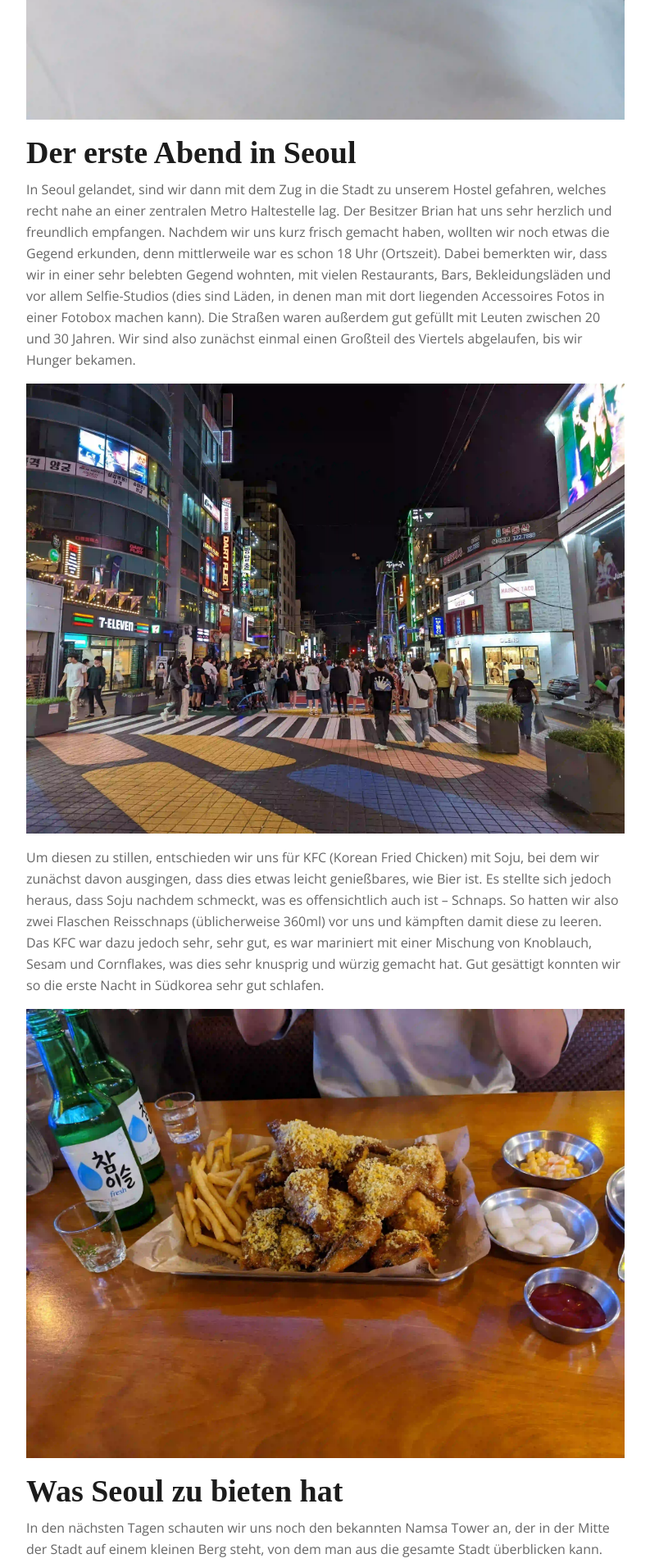
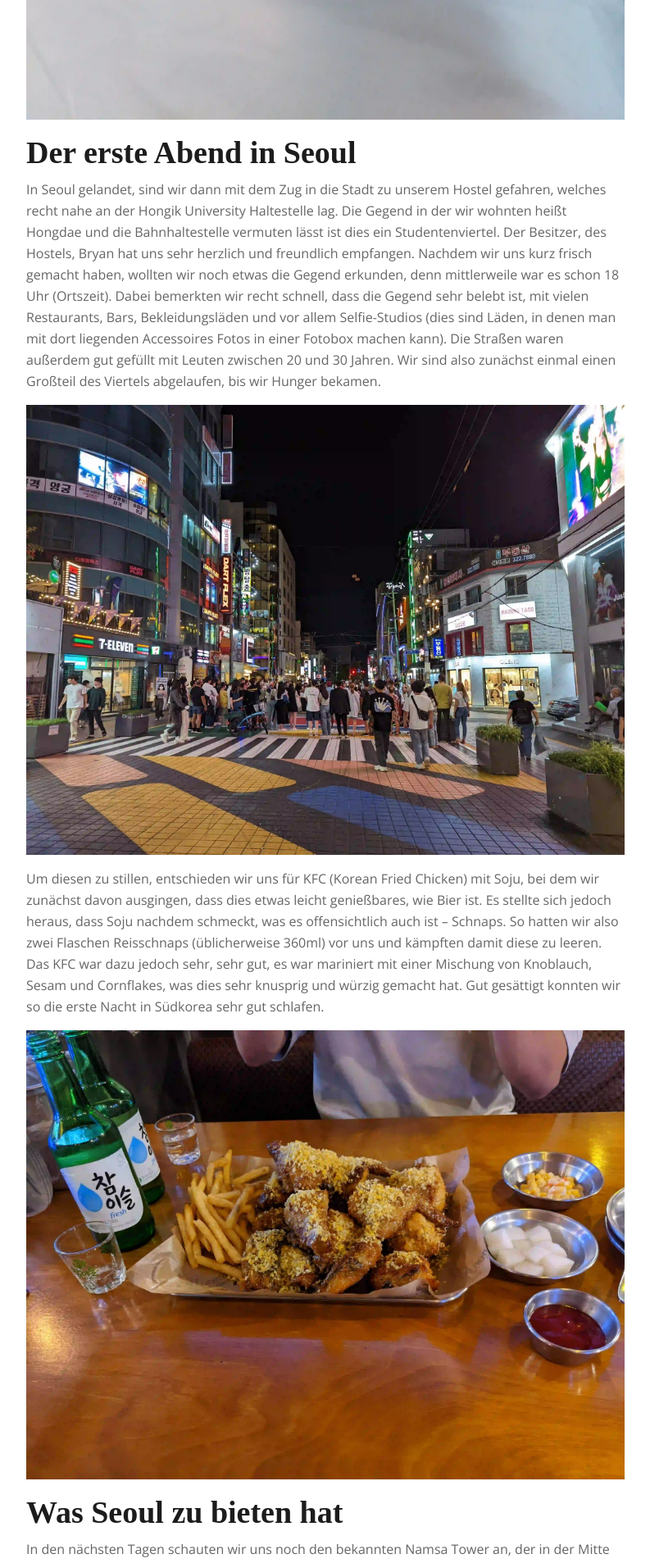
Before and after one commit to tillhoffmann1411/korea-blog, a Jekyll site: the page built from _posts/2022-08-28-die-ersten-tage-in-seoul.md, in a window 1280 px wide. Shown: the part 2643-4550 px from the top of the page at 82% size, without its empty margins (53-846 px from the left). Built offline with Jekyll 4.4.1, drawn with Linux system fonts in a browser that asks for light colours; some web fonts are replaced; comment, search, counter and statistics services are not loaded.

Commit message:
small changes

```diff
--- a/_posts/2022-08-28-die-ersten-tage-in-seoul.md
+++ b/_posts/2022-08-28-die-ersten-tage-in-seoul.md
@@ -25,7 +25,7 @@ Nach dem Start um ca. 21:45 Uhr gabs dann auch schnell das erste Essen, man hatt
 
 # Der erste Abend in Seoul
 
-In Seoul gelandet, sind wir dann mit dem Zug in die Stadt zu unserem Hostel gefahren, welches recht nahe an einer zentralen Metro Haltestelle lag. Der Besitzer Brian hat uns sehr herzlich und freundlich empfangen. Nachdem wir uns kurz frisch gemacht haben, wollten wir noch etwas die Gegend erkunden, denn mittlerweile war es schon 18 Uhr (Ortszeit). Dabei bemerkten wir, dass wir in einer sehr belebten Gegend wohnten, mit vielen Restaurants, Bars, Bekleidungsläden und vor allem Selfie-Studios (dies sind Läden, in denen man mit dort liegenden Accessoires Fotos in einer Fotobox machen kann). Die Straßen waren außerdem gut gefüllt mit Leuten zwischen 20 und 30 Jahren. Wir sind also zunächst einmal einen Großteil des Viertels abgelaufen, bis wir Hunger bekamen.
+In Seoul gelandet, sind wir dann mit dem Zug in die Stadt zu unserem Hostel gefahren, welches recht nahe an der Hongik University Haltestelle lag. Die Gegend in der wir wohnten heißt Hongdae und die Bahnhaltestelle vermuten lässt ist dies ein Studentenviertel. Der Besitzer, des Hostels, Bryan hat uns sehr herzlich und freundlich empfangen. Nachdem wir uns kurz frisch gemacht haben, wollten wir noch etwas die Gegend erkunden, denn mittlerweile war es schon 18 Uhr (Ortszeit). Dabei bemerkten wir recht schnell, dass die Gegend sehr belebt ist, mit vielen Restaurants, Bars, Bekleidungsläden und vor allem Selfie-Studios (dies sind Läden, in denen man mit dort liegenden Accessoires Fotos in einer Fotobox machen kann). Die Straßen waren außerdem gut gefüllt mit Leuten zwischen 20 und 30 Jahren. Wir sind also zunächst einmal einen Großteil des Viertels abgelaufen, bis wir Hunger bekamen.
 
 <img alt="Straße" src="assets/images/seoul_1/PXL_20220823_113634896.MP.webp" class="img-fluid w-100"/>
 
```
